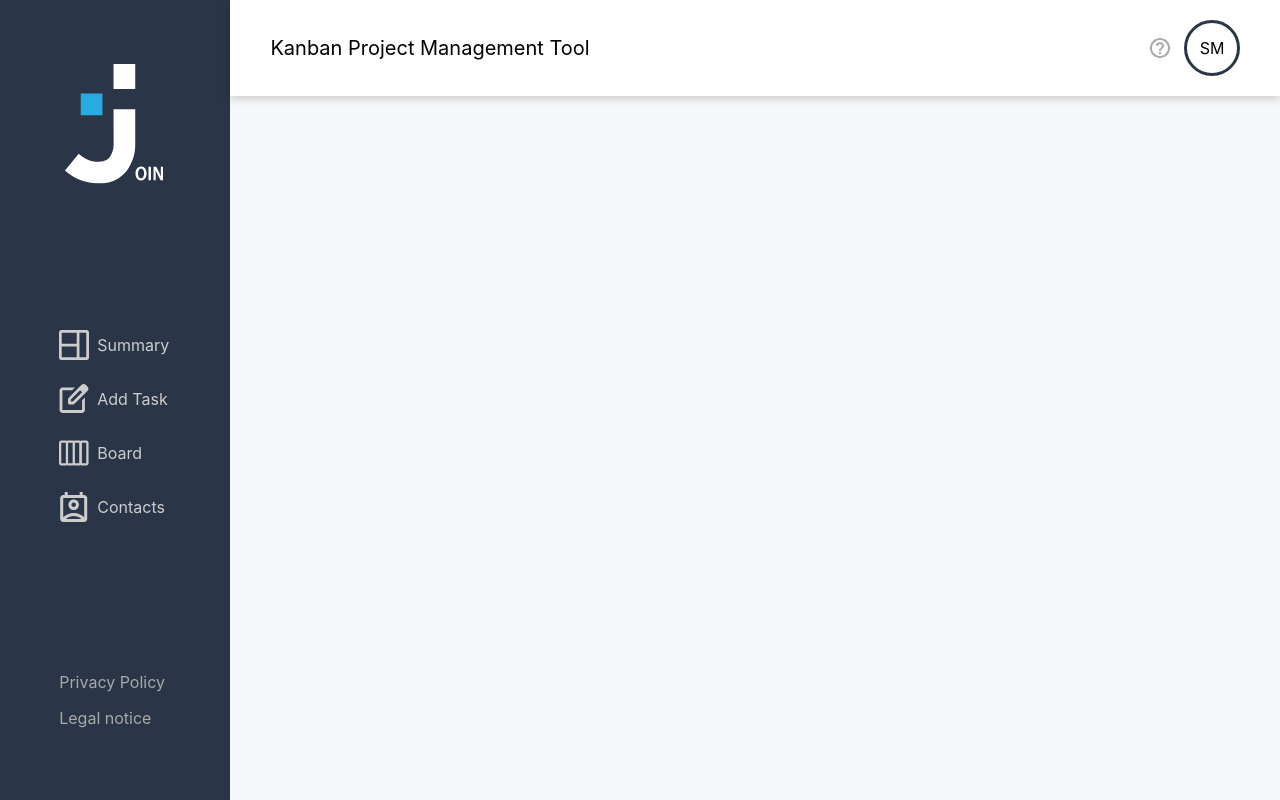
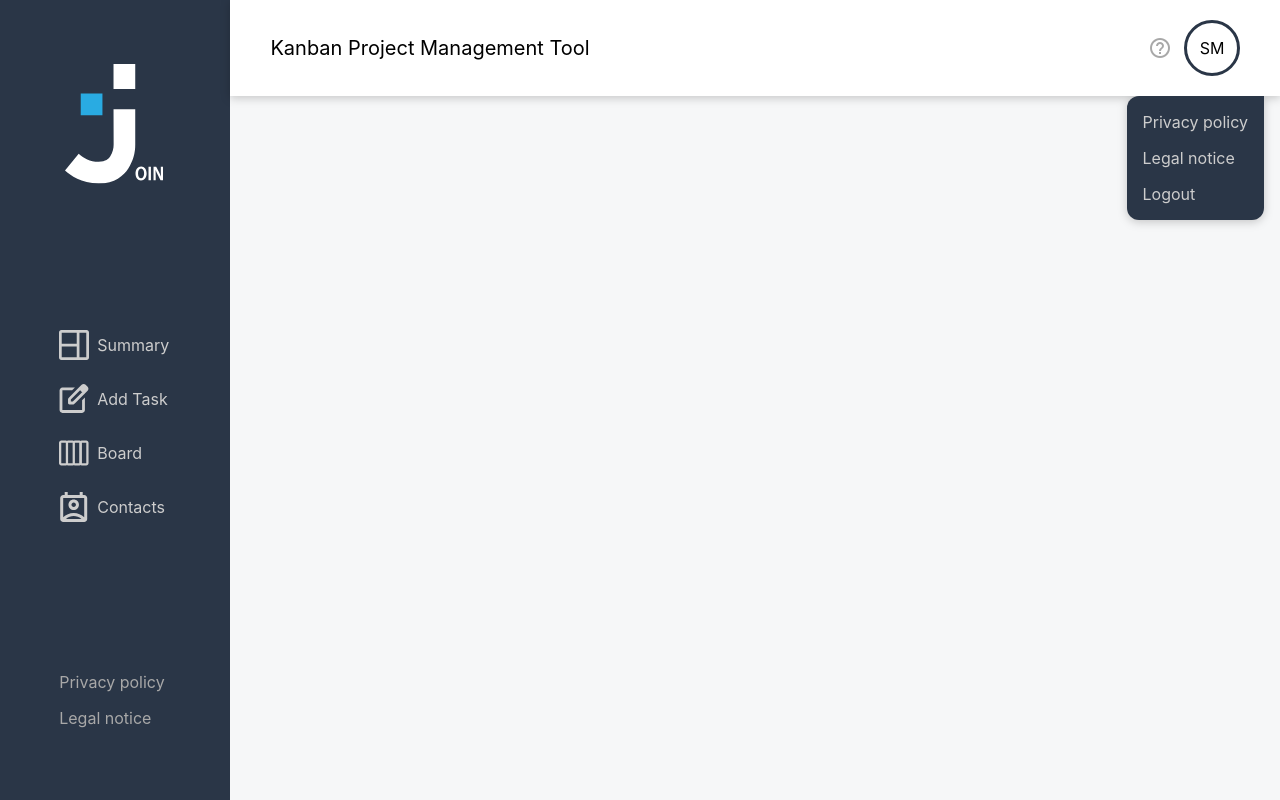
Before and after one commit to NadineJuliana/Join-Project, an Angular app: page / in a window 1280 px wide. Both pictures are taken after a click on the element "SM". Built offline with nearby package versions, Linux system fonts and the light colour scheme; no server answers; a web font is replaced by a local one.

Commit message:
Refactor header component to enhance profile menu functionality and update styles; correct privacy policy link text case

```diff
--- a/src/app/layout/components/header/header.component.html
+++ b/src/app/layout/components/header/header.component.html
@@ -1,13 +1,20 @@
 <section>
   <div class="logo">
-        <img src="Join Logo.svg" alt="">
+    <img src="Join Logo.svg" alt="" />
   </div>
   <h5>Kanban Project Management Tool</h5>
   <div class="profile-section">
     <button class="help-btn">
       <span class="material-icons">help_outline</span>
     </button>
-        <div class="profile-icon">
+    <div class="profile-icon" (click)="toggleProfileMenu()">
+      @if (isProfileMenuOpen) {
+        <div class="profile-menu">
+          <a routerLink="/privacy-policy">Privacy policy</a>
+          <a routerLink="/legal-notice">Legal notice</a>
+          <a href="#">Logout</a>
+        </div>
+      }
       <p>SM</p>
     </div>
   </div>
--- a/src/app/layout/components/header/header.component.scss
+++ b/src/app/layout/components/header/header.component.scss
@@ -1,5 +1,4 @@
 @use "../../../../styles/abstracts/breakpoints" as *;
-
 
 :host {
   width: 100%;
@@ -7,7 +6,6 @@
   background: var(--white);
   display: flex;
   filter: drop-shadow(var(--drop-shadow));
-
 }
 
 section {
@@ -30,6 +28,7 @@ section {
 }
 
 .profile-icon {
+  background-color: var(--white);
   border: solid 3px var(--primary);
   aspect-ratio: 1 / 1;
   width: 56px;
@@ -38,6 +37,23 @@ section {
   align-items: center;
   border-radius: 100%;
   cursor: pointer;
+
+  &:hover {
+    background-color: var(--secondary);
+  }
+}
+
+.profile-menu {
+  position: absolute;
+  top: 96px;
+  right: 16px;
+  background: var(--primary);
+  border-radius: 12px 0 12px 12px;
+  padding: 16px;
+  display: flex;
+  flex-direction: column;
+  gap: 16px;
+  color: var(--lightgray);
 }
 
 .logo {
--- a/src/app/layout/components/header/header.component.ts
+++ b/src/app/layout/components/header/header.component.ts
@@ -1,11 +1,17 @@
 import { Component } from '@angular/core';
+import { RouterLink } from '@angular/router';
 
 @Component({
+  standalone: true,
   selector: 'app-header',
-  imports: [],
+  imports: [RouterLink],
   templateUrl: './header.component.html',
-  styleUrl: './header.component.scss'
+  styleUrl: './header.component.scss',
 })
 export class HeaderComponent {
+  isProfileMenuOpen = false;
 
+  toggleProfileMenu(): void {
+    this.isProfileMenuOpen = !this.isProfileMenuOpen;
+  }
 }
--- a/src/app/layout/components/sidebar/sidebar.component.html
+++ b/src/app/layout/components/sidebar/sidebar.component.html
@@ -8,7 +8,7 @@
       routerLink="/privacy-policy"
       routerLinkActive="is-active"
       [routerLinkActiveOptions]="{ exact: true }"
-      >Privacy Policy</a
+      >Privacy policy</a
     >
 
     <a
```
Lines whose indentation alone changed are shown as unchanged.
